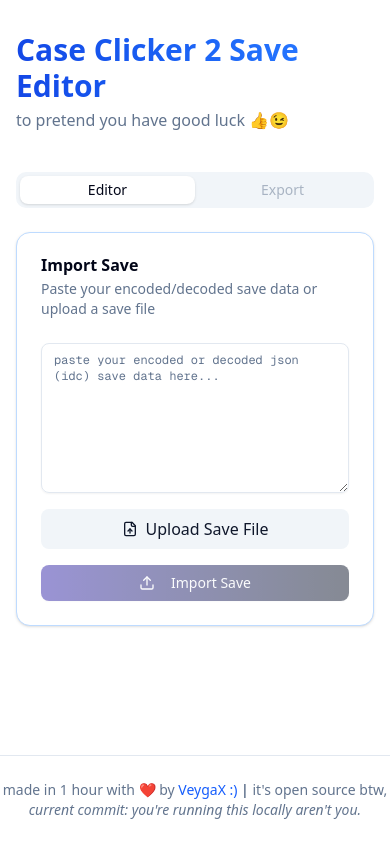
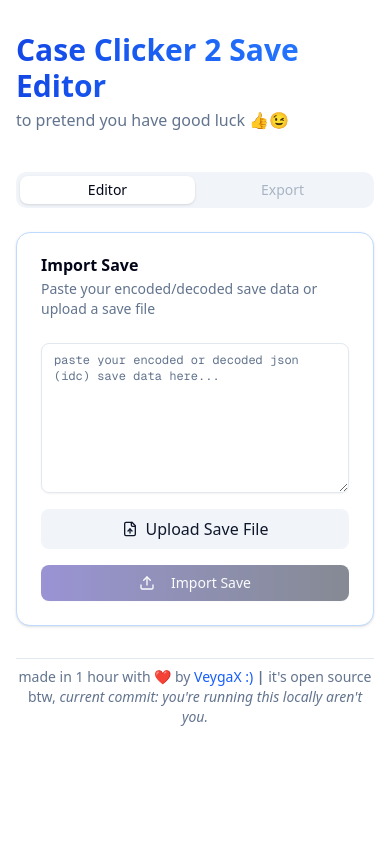
Before and after one commit to veygax/cc2-save-editor, a Next.js app: page / in a window 390 px wide. Built offline with nearby package versions, Linux system fonts and the light colour scheme.

Commit message:
fixed footer being goofy on mobile.

```diff
--- a/src/app/page.tsx
+++ b/src/app/page.tsx
@@ -175,8 +175,8 @@
               </TabsContent>
             </Tabs>
           </header>
-        </div>
-        <footer className="py-6 mt-12 text-center text-sm text-muted-foreground border-t">
+
+          <footer className="py-2 text-center text-sm text-muted-foreground border-t mt-8">
             <p>
               made in 1 hour with ❤️ by{" "}
               <Link
@@ -185,7 +185,7 @@
                 rel="noopener noreferrer"
                 className="font-medium hover:underline text-blue-600 dark:text-blue-400"
               >
-              VeygaX :)
+                VeygaX :&#41;
               </Link>
               {" "}
               <span className="font-bold">|</span>
@@ -207,6 +207,7 @@
               )}
             </p>
           </footer>
+        </div>
         <Toaster />
       </main>
     </ThemeProvider>
```
Also changed, not shown: 2 other files (tests, documents, lock files or other folders). Lines whose indentation alone changed are shown as unchanged.
